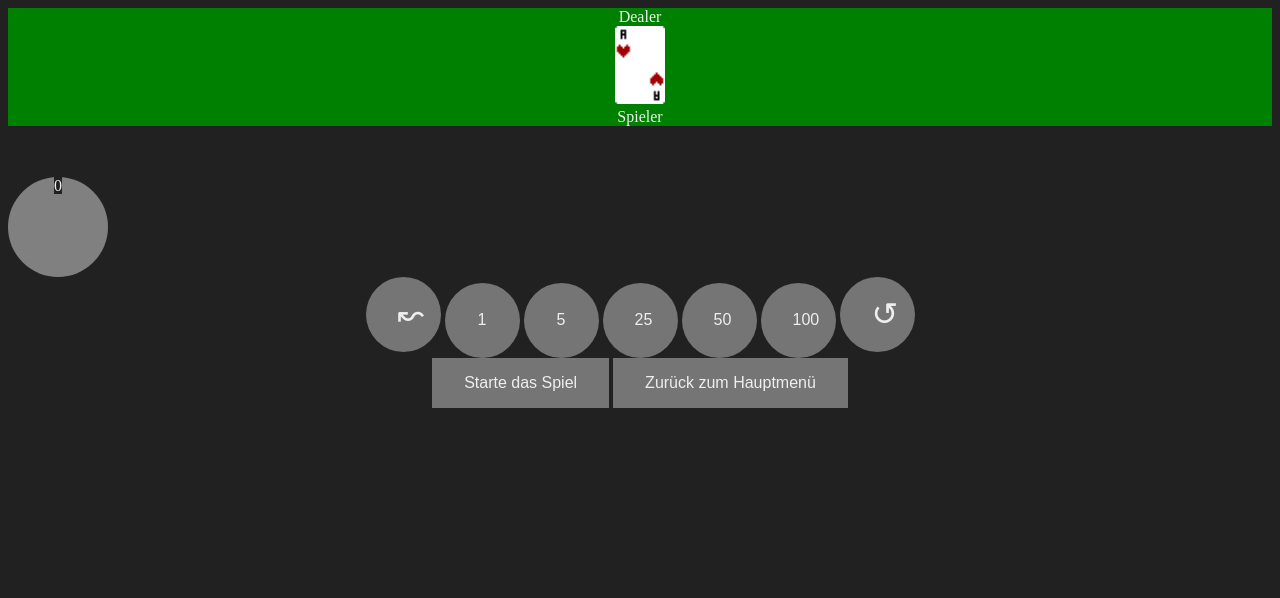
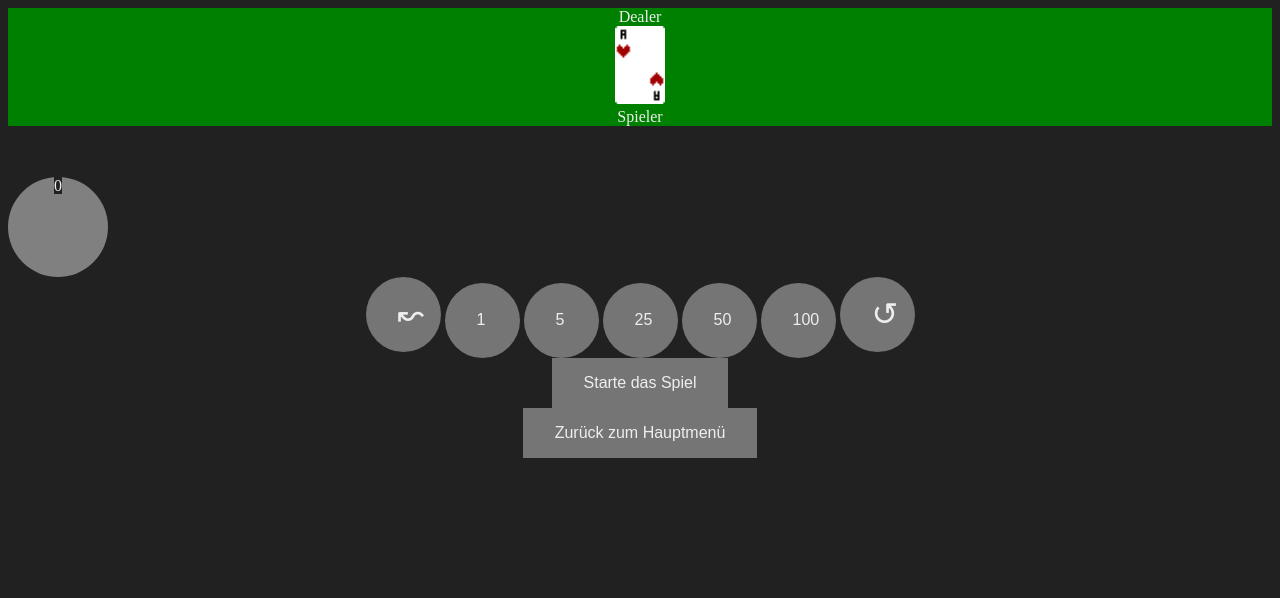
Before and after one commit to DJJayT/Blackjack, a PHP site: page /singleplayer in a window 1280 px wide. Shown: the top 598 px of the page. Run offline with PHP 8.4, Linux system fonts and the light colour scheme.

Commit message:
Buttons untereinander Versuch Text zu centern(geht iwie grade net muss ich mir nochmal anschauen)

```diff
--- a/private/views/singleplayer/singleplayerbody.html
+++ b/private/views/singleplayer/singleplayerbody.html
@@ -36,5 +36,6 @@
 
 <div id="otherButtons" class="center">
     <button type="button" id="startGame">Starte das Spiel</button>
+    <br>
     <button type="button" id="backToMenuButton">Zurück zum Hauptmenü</button>
 </div>
--- a/public/styles/singleplayer.css
+++ b/public/styles/singleplayer.css
@@ -26,7 +26,10 @@
     width: 100px;
     height: 100px;
     background-color: grey;
+    text-align: center;
 }
+
+
 
 .hidden {
     visibility: hidden;
@@ -36,7 +39,7 @@
     width: 75px;
     height: 75px;
     border-radius: 50%;
-    text-align: center;
+    text-align: left;
 }
 
 .symbol {
```
